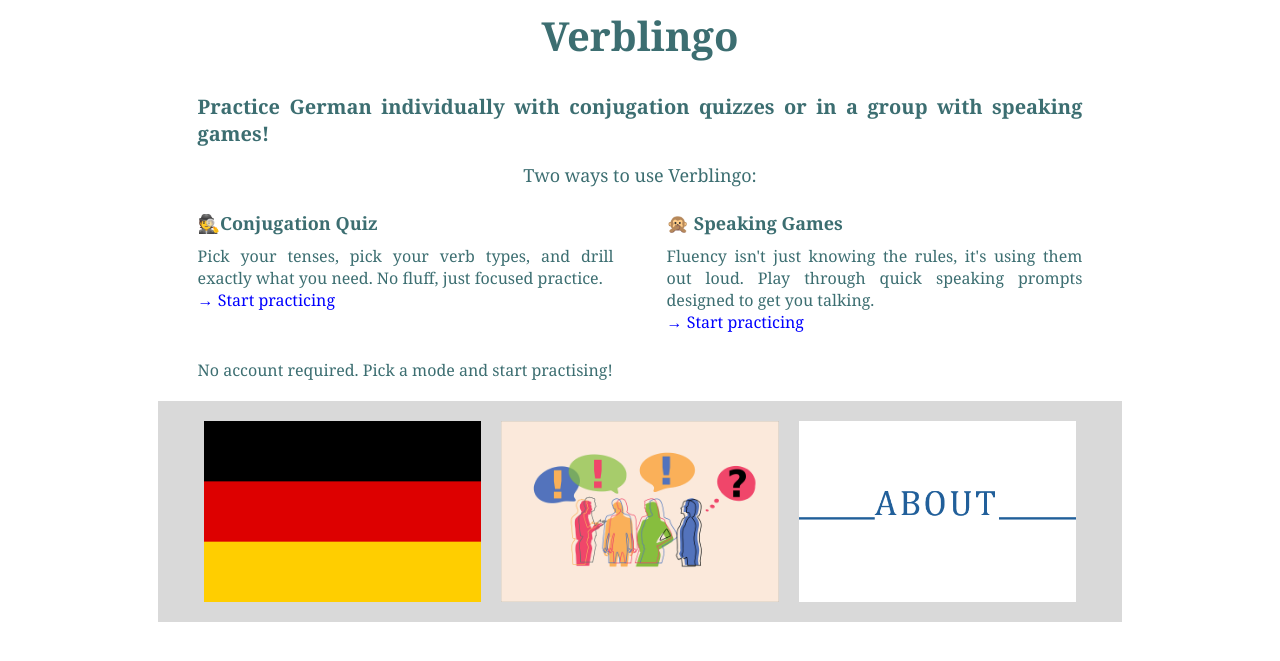
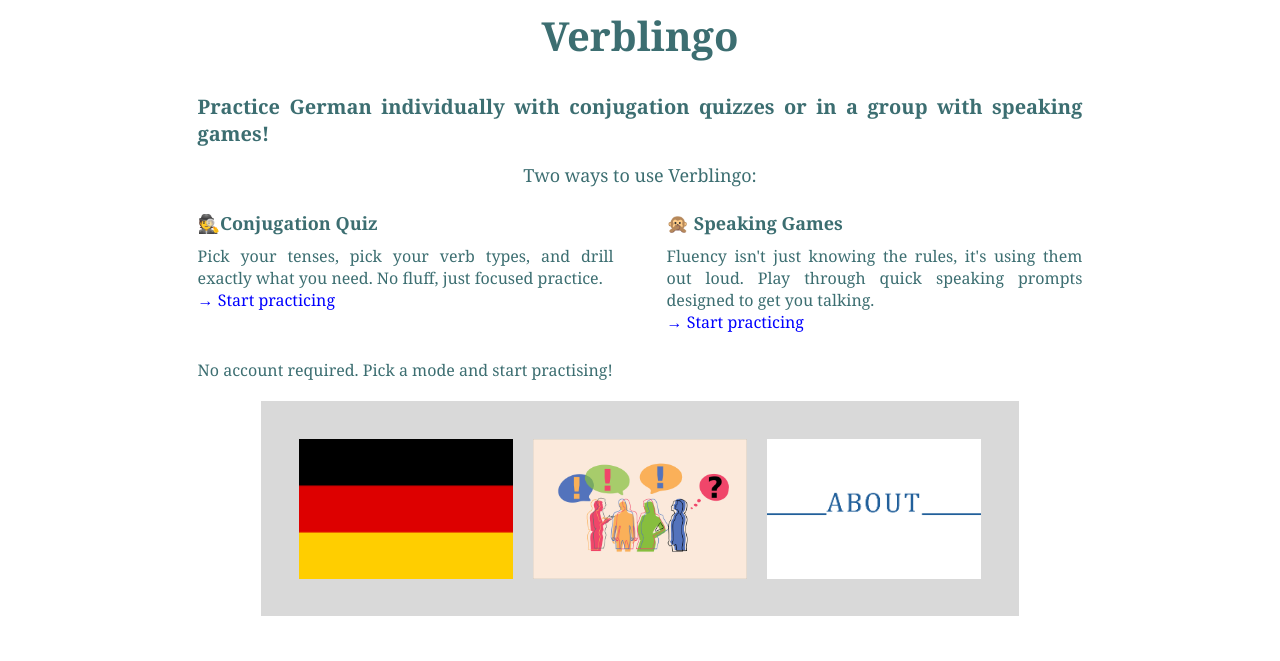
Before and after one commit to ceydab/verblingo, a website: page public/index.html in a window 1280 px wide. Shown: the part 65-726 px from the top of the page. Drawn offline with Linux system fonts and the light colour scheme.

Commit message:
text size adaptation to the box

```diff
--- a/public/css/index.css
+++ b/public/css/index.css
@@ -14,7 +14,6 @@ body{
     color: #3c6e71;
     position: relative;
     cursor: pointer;
-    /*display: flex;*/
 }
 
 #langChoose a{
@@ -49,8 +48,7 @@ body{
 }
 .container {
     position: relative;
-    width: 30%;
-    /*text-align: center;*/
+    width: 50%;
     color: white;
     cursor: pointer;
     display: flex;
@@ -58,12 +56,14 @@ body{
 
 .container .imgtitle {
     position: absolute;
+    object-fit: cover;
+    display: block;
     top: 50%;
     left: 50%;
     transform: translate3d(-50%, -50%,0);
     background-color: rgb(0, 0, 0, 0.5);
     text-align: center;
-    font-size: 20px;
+    /* font-size: 20px; */
     padding-top: 10px;
     padding-bottom: 10px;
     opacity: 0;
@@ -74,7 +74,6 @@ body{
 .container img{
     display: block;
     width: 100%;
-    /*height: 180px;*/
     object-fit: cover;
     opacity: 1.0;
     transition: opacity 0.2s ease;
@@ -112,13 +111,13 @@ body:has(#a_games:hover) #container_games .imgtitle {
 }
 #directory{
     display: flex;
-    margin-left: 150px;
-    margin-right: 150px;
-    padding: 20px;
+    margin-left: 20%;
+    margin-right: 20%;
+    padding: 3%;
     justify-content: center;
     align-items: stretch;
     background-color: #d9d9d9;
-    gap: 20px;
+    gap: 3%;
 }
 #intro{
     width: 70%;
--- a/public/index.html
+++ b/public/index.html
@@ -56,7 +56,7 @@
             <div class="imgtitle">Speaking Exercises</div>
         </div>
 
-        <div class="container" onclick="location.href='about.html'">
+        <div id = "container_about" class="container" onclick="location.href='about.html'">
             <img id="about" title="About" src="assets/about.png" alt="About">
             <div class="imgtitle">About</div>
         </div>
```
